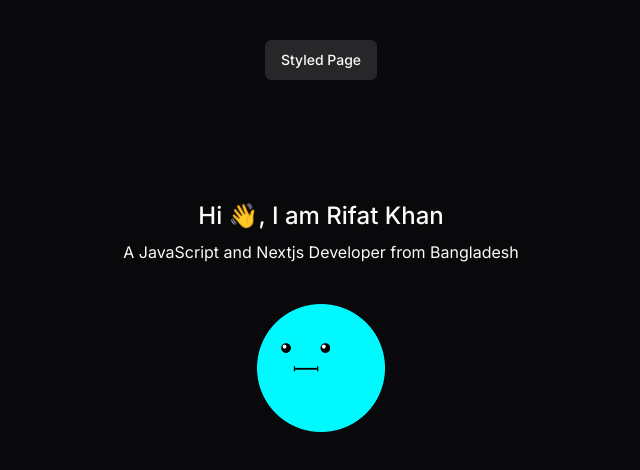
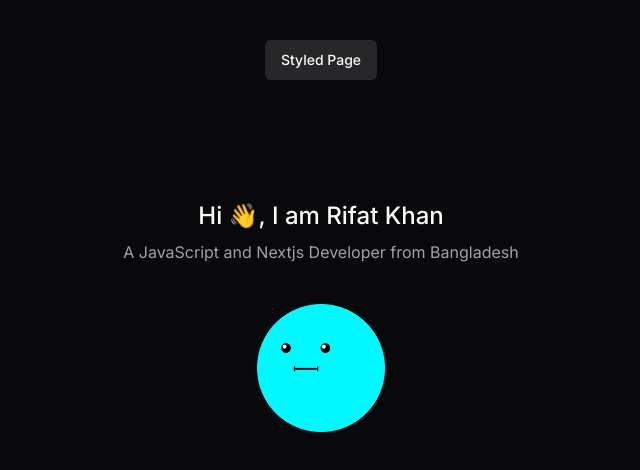
Before and after one commit to StepAsideLiL/stepasidelil, a Next.js app: page /simple in a window 1280 px wide. Shown: the top 470 px of the page, without its empty margins (319-959 px from the left). Built offline with nearby package versions, Linux system fonts and the light colour scheme.

Commit message:
update: subtitle of short introdunction section

```diff
--- a/app/simple/page.tsx
+++ b/app/simple/page.tsx
@@ -5,7 +5,9 @@ export default function Page() {
     <main className="container min-h-screen py-20 space-y-10">
       <section className="text-center space-y-2">
         <h1 className="text-2xl font-medium">Hi 👋, I am Rifat Khan</h1>
-        <p>A JavaScript and Nextjs Developer from Bangladesh</p>
+        <p className="text-muted-foreground">
+          A JavaScript and Nextjs Developer from Bangladesh
+        </p>
       </section>
 
       <section className="w-32 mx-auto">
```
